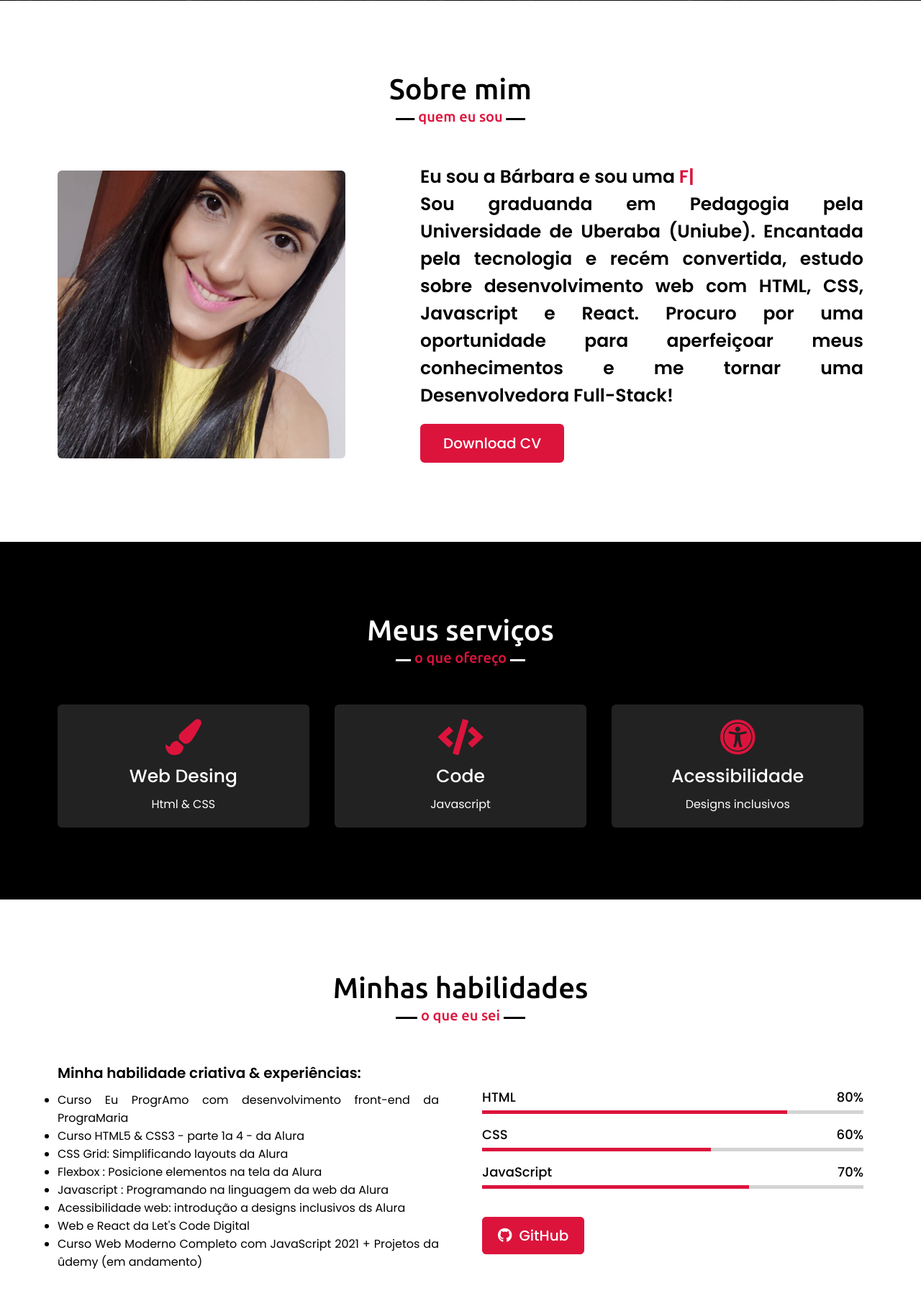
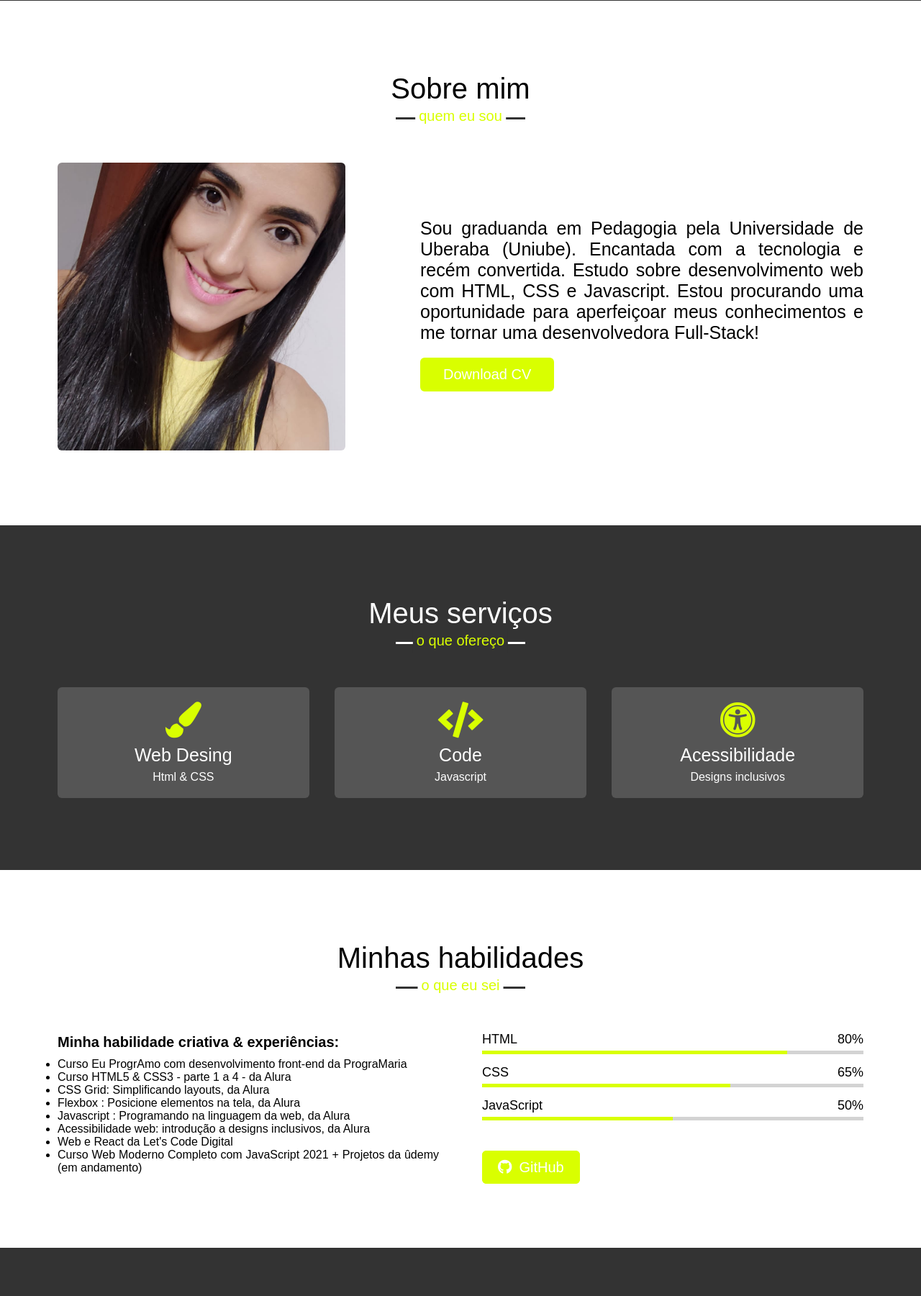
Before and after one commit to babigoliveira/portifolio, a PHP site: page / in a window 1280 px wide. Shown: the part 799-2600 px from the top of the page at 72% size. Run offline with PHP 8.4, Linux system fonts and the light colour scheme.

Commit message:
new changes

```diff
--- a/home.html
+++ b/home.html
@@ -27,7 +27,7 @@
   <nav class="navbar">
     <div class="max-width">
       <div class="logo">
-        <a href="#"> Portfó<span>lio.</span></a>
+        <a href="#home"> Portfó<span>lio.</span></a>
       </div>
 
       <ul class="menu">
@@ -61,17 +61,15 @@
       <h2 class="title">Sobre mim</h2>
       <div class="about-content">
         <div class="column left">
-          <img src="images/profile 1.jpg" alt="logo" />
+          <img src="images/profile.jpg" alt="foto da Bárbara Oliveira" />
         </div>
 
         <div class="column right">
-          <div class="text"> Eu sou a Bárbara e sou uma <span class="typing-2"></span>
-            <p> Sou graduanda em Pedagogia pela Universidade de Uberaba (Uniube).
-              Encantada pela tecnologia e recém convertida, estudo sobre desenvolvimento web com HTML, CSS,
-              Javascript e React. Procuro por uma oportunidade para aperfeiçoar meus conhecimentos e me tornar uma
-              Desenvolvedora
-              Full-Stack!</p>
-            <a href="#">Download CV</a>
+          <div class="text">
+            <p> Sou graduanda em Pedagogia pela Universidade de Uberaba (Uniube). Encantada com a tecnologia e recém
+              convertida. Estudo sobre desenvolvimento web com HTML, CSS e Javascript. Estou procurando uma oportunidade
+              para aperfeiçoar meus conhecimentos e me tornar uma desenvolvedora Full-Stack!</p>
+            <a href="CV/CV - Bárbara Oliveira.pdf" target="_blank">Download CV</a>
           </div>
         </div>
       </div>
@@ -117,16 +115,29 @@
         <div class="column left">
           <div class="text">Minha habilidade criativa & experiências:</div>
           <ul>
-            <li>Curso Eu ProgrAmo com desenvolvimento front-end da PrograMaria</li>
-            <li>Curso HTML5 & CSS3 - parte 1a 4 - da Alura</li>
-            <li>CSS Grid: Simplificando layouts da Alura</li>
-            <li>Flexbox : Posicione elementos na tela da Alura
-            <li>Javascript : Programando na linguagem da web da Alura</li>
-            <li>Acessibilidade web: introdução a designs inclusivos ds Alura</li>
-            <li>Web e React da Let's Code Digital</li>
-            <li>Curso Web Moderno Completo com JavaScript 2021 + Projetos da ûdemy (em andamento)</li>
+            <li><a href="https://www.programaria.org/curso-online-euprogramo/" target="_blank">Curso Eu ProgrAmo com
+                desenvolvimento
+                front-end da PrograMaria</a></li>
+            <li><a href="https://www.alura.com.br/curso-online-html5-css3-avancando-css" target="_blank">Curso HTML5 &
+                CSS3 - parte 1 a
+                4 - da Alura</a></li>
+            <li><a href="https://www.alura.com.br/curso-online-css-grid-layout" target="_blank">CSS Grid: Simplificando
+                layouts, da
+                Alura</a></li>
+            <li><a href="https://www.alura.com.br/curso-online-posicione-elementos-com-flexbox" target="_blank">Flexbox
+                : Posicione
+                elementos na tela, da Alura</a></li>
+            <li><a href="https://www.alura.com.br/curso-online-javascript-programando-na-linguagem-web"
+                target="_blank">Javascript :
+                Programando na linguagem da web, da Alura</a></li>
+            <li><a href="https://www.alura.com.br/curso-online-acessibilidade-web-design-inclusivos"
+                target="_blank">Acessibilidade web:
+                introdução a designs inclusivos, da Alura</a></li>
+            <li><a href="https://letscode.com.br/">Web e React da Let's Code Digital</a></li>
+            <li><a href="https://www.udemy.com/course/curso-web/" target="_blank">Curso Web Moderno Completo com
+                JavaScript 2021 +
+                Projetos da ûdemy (em andamento)</a></li>
           </ul>
-
         </div>
 
         <div class="column right">
@@ -141,7 +152,7 @@
           <div class="bars">
             <div class="info">
               <span>CSS</span>
-              <span>60%</span>
+              <span>65%</span>
             </div>
             <div class="line css"></div>
           </div>
@@ -149,7 +160,7 @@
           <div class="bars">
             <div class="info">
               <span>JavaScript</span>
-              <span>70%</span>
+              <span>50%</span>
             </div>
             <div class="line js"></div>
           </div>
@@ -161,7 +172,7 @@
     </div>
   </section>
 
-  <section class="projects">
+  <section class="projects" id="pojects">
     <div class="max-width">
       <h2 class="title">Meus projetos</h2>
       <div id="projects" class="carousel owl-carousel"></div>
@@ -221,7 +232,7 @@
             </div>
 
             <div class="field textarea">
-              <textarea id="message" cols="30" rows="10" placeholder="Descreva seu projeto..." required></textarea>
+              <textarea id="message" cols="30" rows="10" placeholder="Envie sua mensagem..." required></textarea>
             </div>
 
             <div class="button">
@@ -233,8 +244,9 @@
   </section>
 
   <footer>
-    <span>Criado por <a href="#">Bárbara Oliveira</a> | <span class="far fa-copyright"></span> 2022 - Todos os direito
-      reservados</span>
+    <span>Criado por <a href="#about">Bárbara Oliveira</a> | <span class="far fa-copyright"></span> 2022 - Todos os
+      direito
+      reservados. | Créditos: <a href="https://www.codingnepalweb.com/" target="_blank">CodingNepal</a></span>
   </footer>
 
   <script src="script.js"></script>
--- a/style.css
+++ b/style.css
@@ -1,3 +1,7 @@
+:root {
+  --primary-color: hsl(0deg 100% 50%);
+}
+
 @import url("https://fonts.googleapis.com/css2?family=Poppins:wght@400;500;600;700&family=Ubuntu:wght@400;500;700&display=swap");
 
 * {
@@ -179,7 +184,7 @@
   left: 50%;
   width: 180px;
   height: 3px;
-  background: black;
+  background: #333;
   transform: translateX(-50%);
 }
 
@@ -188,7 +193,7 @@
   bottom: -12px;
   left: 50%;
   font-size: 20px;
-  color: crimson;
+  color: var(--primary-color);
   padding: 5px;
   background: white;
   transform: translateX(-50%);
@@ -233,12 +238,12 @@
 
 .about .about-content .right .text {
   font-size: 25px;
-  font-weight: 600;
+  font-weight: 500;
   margin-bottom: 10px;
 }
 
 .about .about-content .right .text span {
-  color: crimson;
+  color: var(--primary-color);
 }
 
 .about .about-content .right p {
@@ -247,26 +252,26 @@
 
 .about .about-content .right a {
   display: inline-block;
-  background: crimson;
+  background: var(--primary-color);
   color: white;
   font-size: 20px;
   font-weight: 500;
   padding: 10px 30px;
   margin-top: 20px;
   border-radius: 6px;
-  border: 2px solid crimson;
+  border: 2px solid var(--primary-color);
   transition: all 0.3s ease;
 }
 
 .about .about-content .right a:hover {
-  color: crimson;
+  color: var(--primary-color);
   background: none;
 }
 
 .services,
 .projects {
   color: white;
-  background: black;
+  background: #333;
 }
 
 .services .title::before,
@@ -276,13 +281,13 @@
 
 .services .title::after,
 .projects .title::after {
-  background: black;
+  background: #333;
   content: " o que ofereço";
 }
 
 .services .serv-content .card {
   width: calc(33% - 20px);
-  background: #222;
+  background: #555;
   text-align: center;
   border-radius: 6px;
   padding: 20px 25px;
@@ -304,7 +309,7 @@
 
 .services .serv-content .card i {
   font-size: 50px;
-  color: crimson;
+  color: var(--primary-color);
   transition: color 0.3s ease;
 }
 
@@ -336,6 +341,13 @@
   text-align: justify;
 }
 
+.skills .skills-content .left ul a {
+  color: inherit;
+}
+
+.skills .skills-content .left ul a:hover {
+  color: var(--primary-color);
+}
 .skills .skills-content .right .bars {
   margin-bottom: 15px;
 }
@@ -365,7 +377,7 @@
   height: 100%;
   left: 0;
   top: 0;
-  background: crimson;
+  background: var(--primary-color);
 }
 
 .skills-content .right .html::before {
@@ -373,21 +385,21 @@
 }
 
 .skills-content .right .css::before {
-  width: 60%;
+  width: 65%;
 }
 
 .skills-content .right .js::before {
-  width: 70%;
+  width: 50%;
 }
 
 .skills .skills-content .right a {
-  background: crimson;
+  background: var(--primary-color);
   color: white;
   font-size: 20px;
   font-weight: 500;
   padding: 10px 20px;
   border-radius: 6px;
-  border: 2px solid crimson;
+  border: 2px solid var(--primary-color);
   transition: all 0.3s ease;
 }
 
```
Also changed, not shown: other parts of style.css (+32 -26 lines), script.js (+29 -12 lines), images/banner.png, images/github-dark.png (deleted), images/profile 2.jpg (deleted), images/profile 3.jpg (deleted), images/profile 4.jpg (deleted), images/profile 5.jpg (deleted), images/profile.jpg (renamed from images/profile 1.jpg), 1 other file.
